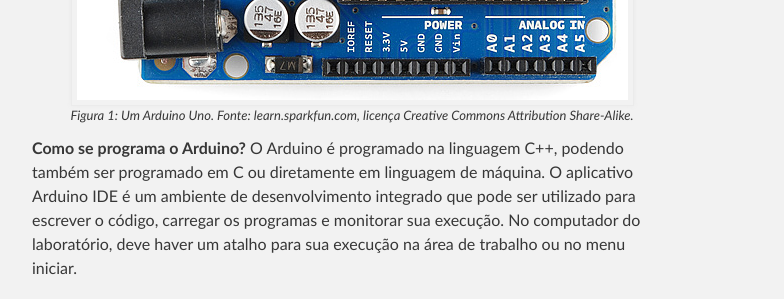
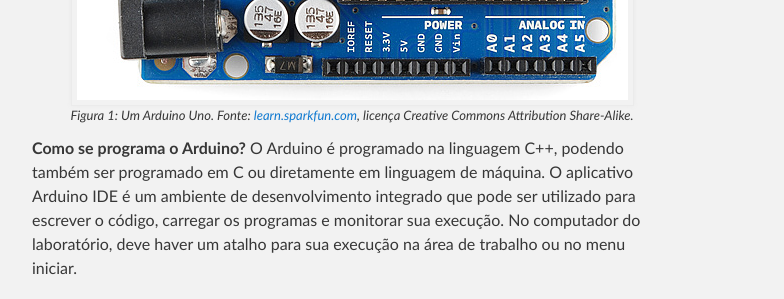
Before and after one commit to dimasad/dimasad.github.io.OLD, a Jekyll site: the page built from _eletronica/pratica1.md, in a window 1280 px wide. Shown: the part 1177-1476 px from the top of the page, without its empty margins (288-1072 px from the left). Built offline with Jekyll 4.4.1, drawn with Linux system fonts in a browser that asks for light colours; formulas are drawn with MathJax 3.

Commit message:
Adicionando markdown às legendas das figuras.

```diff
--- a/_eletronica/pratica1.md
+++ b/_eletronica/pratica1.md
@@ -33,7 +33,8 @@
 {%
    include figure.html
    file="arduino_uno.png"
-   caption="Um Arduino Uno. Fonte: learn.sparkfun.com, licença Creative
+   caption="Um Arduino Uno.
+            Fonte: [learn.sparkfun.com](learn.sparkfun.com), licença Creative
             Commons Attribution Share-Alike."
 %}
 
--- a/_includes/figure.html
+++ b/_includes/figure.html
@@ -3,7 +3,7 @@
        class="figure-img">
   {% if include.caption %}
   <figcaption class="figure-caption">
-    {{ include.caption }}
+    {{ include.caption | markdownify }}
   </figcaption>
   {% endif %}
 </figure>
--- a/assets/css/style.scss
+++ b/assets/css/style.scss
@@ -29,6 +29,11 @@
     text-align: center;
 }
 
+.figure-caption p
+{
+  display: inline;
+}
+
 .center-image
 {
     margin: 0 auto;
```
